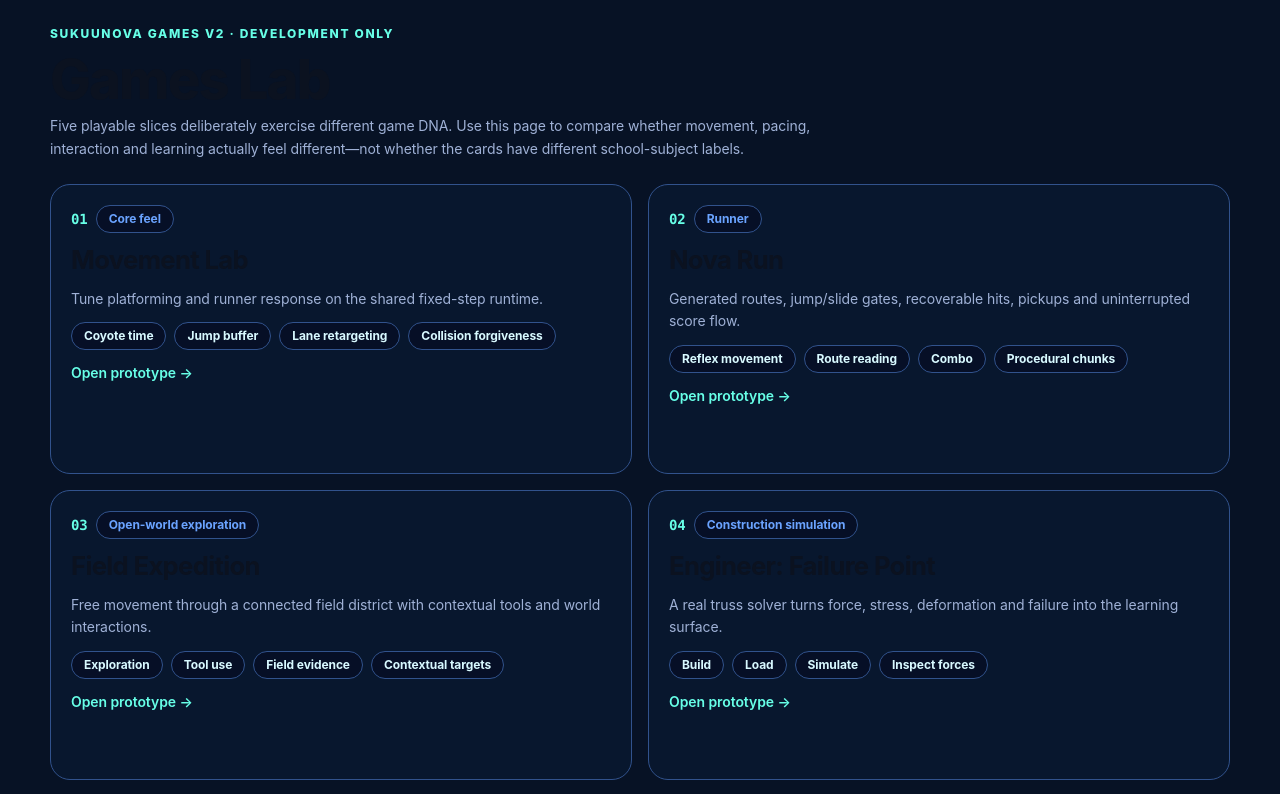
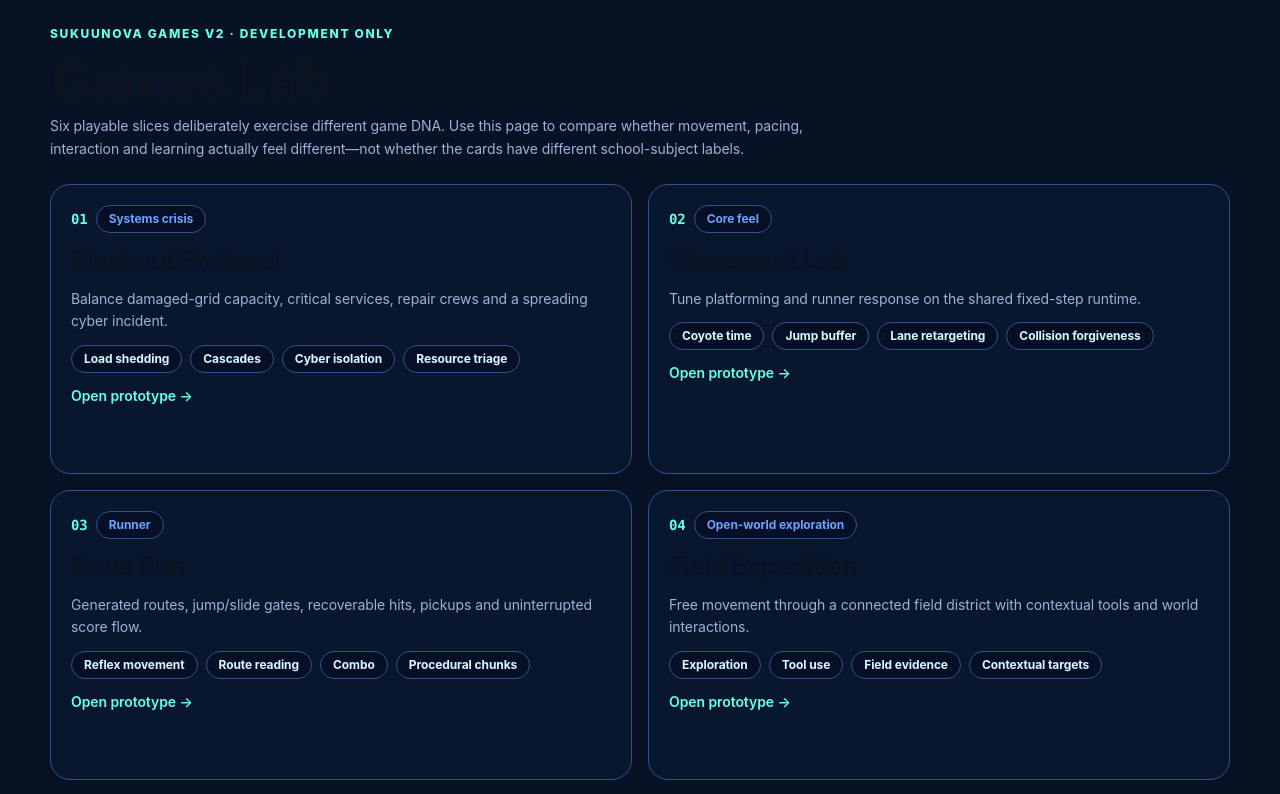
Before and after one commit to Eugene999B/SukuuNova, a Next.js app: page /labs/games in a window 1280 px wide. Shown: the top 794 px of the page. Built offline with nearby package versions, Linux system fonts and the light colour scheme.

Commit message:
feat(games): add Blackout Protocol to games lab hub

```diff
--- a/src/app/labs/games/page.tsx
+++ b/src/app/labs/games/page.tsx
@@ -9,6 +9,13 @@ export const metadata: Metadata = {
 };
 
 const PLAYABLES = [
+  {
+    href: "/labs/blackout-protocol",
+    title: "Blackout Protocol",
+    category: "Systems crisis",
+    summary: "Balance damaged-grid capacity, critical services, repair crews and a spreading cyber incident.",
+    mechanics: ["Load shedding", "Cascades", "Cyber isolation", "Resource triage"],
+  },
   {
     href: "/labs/game-feel",
     title: "Movement Lab",
@@ -56,7 +63,7 @@ export default function GamesLabPage() {
           <p className={styles.eyebrow}>Sukuunova Games V2 · development only</p>
           <h1>Games Lab</h1>
           <p>
-            Five playable slices deliberately exercise different game DNA. Use this page to compare whether movement, pacing, interaction and learning actually feel different—not whether the cards have different school-subject labels.
+            Six playable slices deliberately exercise different game DNA. Use this page to compare whether movement, pacing, interaction and learning actually feel different—not whether the cards have different school-subject labels.
           </p>
         </header>
 
```
